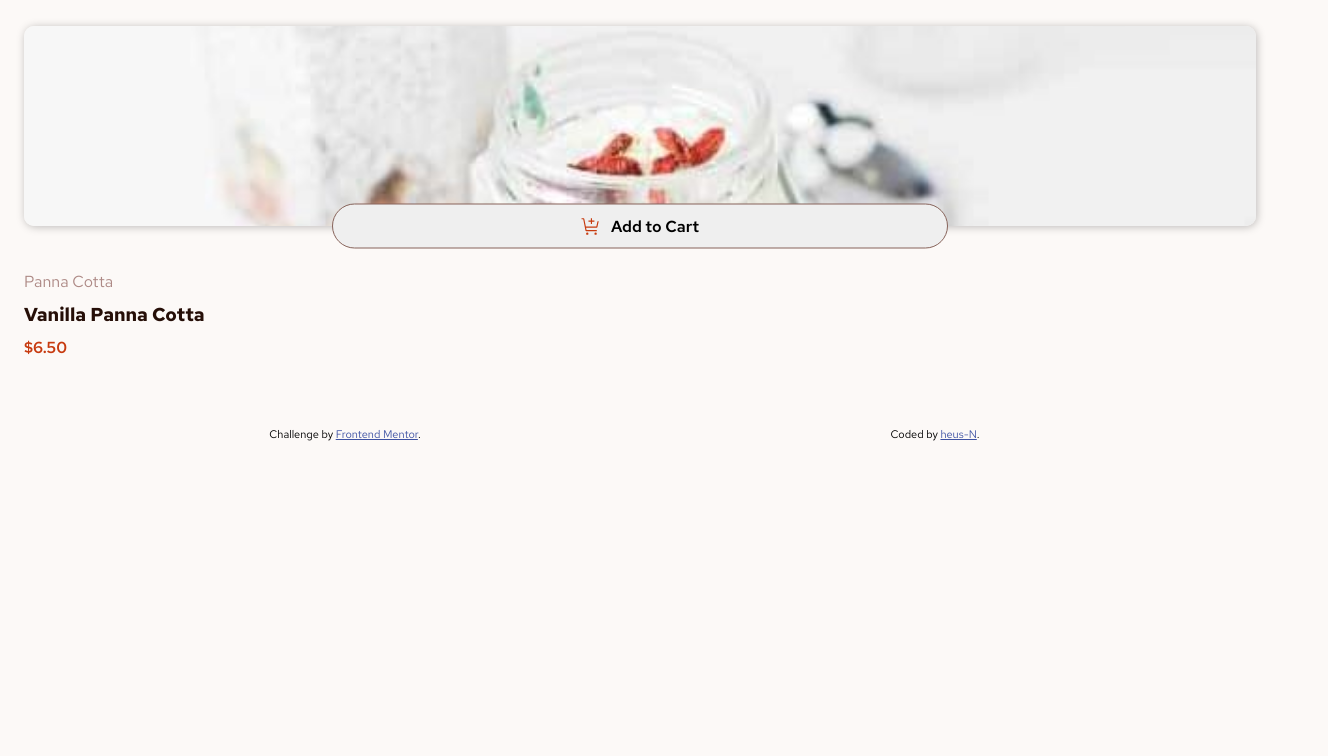
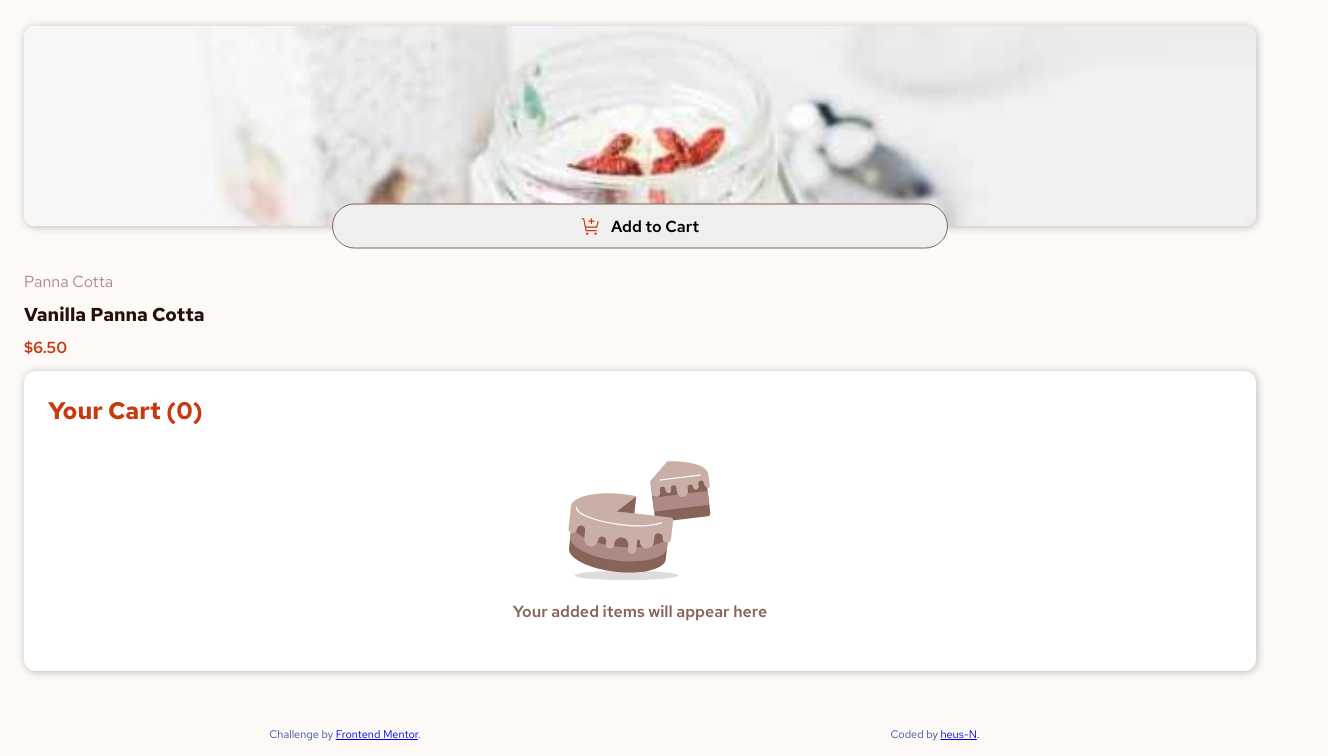
Before and after one commit to heus-N/product-dessert-list, a plain HTML site: page index.html in a window 1280 px wide. Shown: the part 2961-3717 px from the top of the page, 1328 px wide, since content can reach past the window. Before the commit the page ends 3417 px from the top, so only its background shows below. Drawn offline with Linux system fonts and the light colour scheme.

Commit message:
added cart component

```diff
--- a/index.html
+++ b/index.html
@@ -4,18 +4,13 @@
   <meta charset="UTF-8">
   <meta name="viewport" content="width=device-width, initial-scale=1.0"> <!-- displays site properly based on user's device -->
 
-  <link rel="icon" type="image/png" sizes="32x32" href="./assets/images/favicon-32x32.png">
+  <link rel="icon" type="image/png" sizes="32x32" href="./assets/images/illustration-empty-cart.svg">
   <link rel="stylesheet" href="styles/styles.css">
   <link rel="preconnect" href="https://fonts.googleapis.com">
   <link rel="preconnect" href="https://fonts.gstatic.com" crossorigin>
   <link href="https://fonts.googleapis.com/css2?family=Red+Hat+Text:ital,wght@0,300..700;1,300..700&display=swap" rel="stylesheet">
-  <title>Frontend Mentor | Product list with cart</title>
+  <title>Dessert menu</title>
 
-  <!-- Feel free to remove these styles or customise in your own stylesheet 👍 -->
-  <style>
-    .attribution { font-size: 11px; text-align: center; }
-    .attribution a { color: hsl(228, 45%, 44%); }
-  </style>
 </head>
 <body>
   <section class="mainContainer">
@@ -225,6 +220,18 @@
           $6.50
         </p>
       </div>
+
+      <div class="cart">
+        <h2>
+          Your Cart (0)
+        </h2>
+        <div class="imgContainer">
+          <img src="./assets/images/illustration-empty-cart.svg"/>
+          <p>
+            Your added items will appear here
+          </p>
+        </div>
+      </div>
     </div>
   </section>
   <footer class="attribution">
--- a/styles/styles.css
+++ b/styles/styles.css
@@ -116,6 +116,36 @@ body{
         width: 100%;
     }
 
+    .cart{
+        background-color: #fff;
+        width: 100%;
+        height: 300px;
+        border-radius: 12px;
+        padding: 1.5rem;
+        box-shadow: 1px 1px 8px rgba(0, 0, 0, 0.25);
+    }
+
+    .cart h2{
+        margin-bottom: 20px;
+        color: var(--red);
+    }
+
+    .imgContainer{
+        width: 100%;
+        text-align: center;
+    }
+
+    .imgContainer p{
+        width: 100%;
+        font-weight: 600;
+        color: var(--rose500);
+    }
+
+    .imgContainer img{
+        width: 150px;
+    }
+
+
     footer{
         white-space: nowrap;
         display: flex;
@@ -124,5 +154,8 @@ body{
         padding: 0 50px;
         position: relative;
         bottom: 0px;
+        font-size: 11px;
+        text-align: center;
+        color: hsl(228, 45%, 44%);
     }
 }
```
